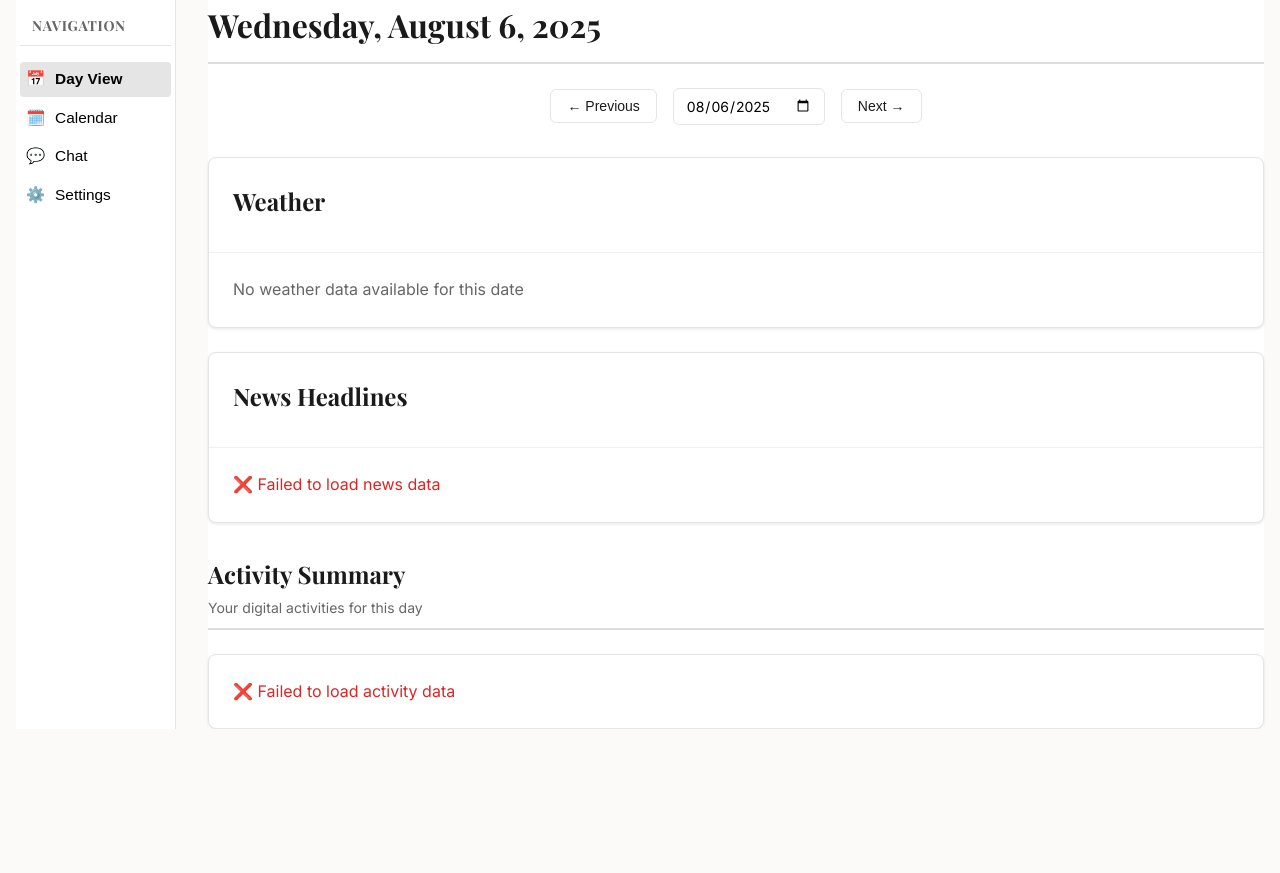
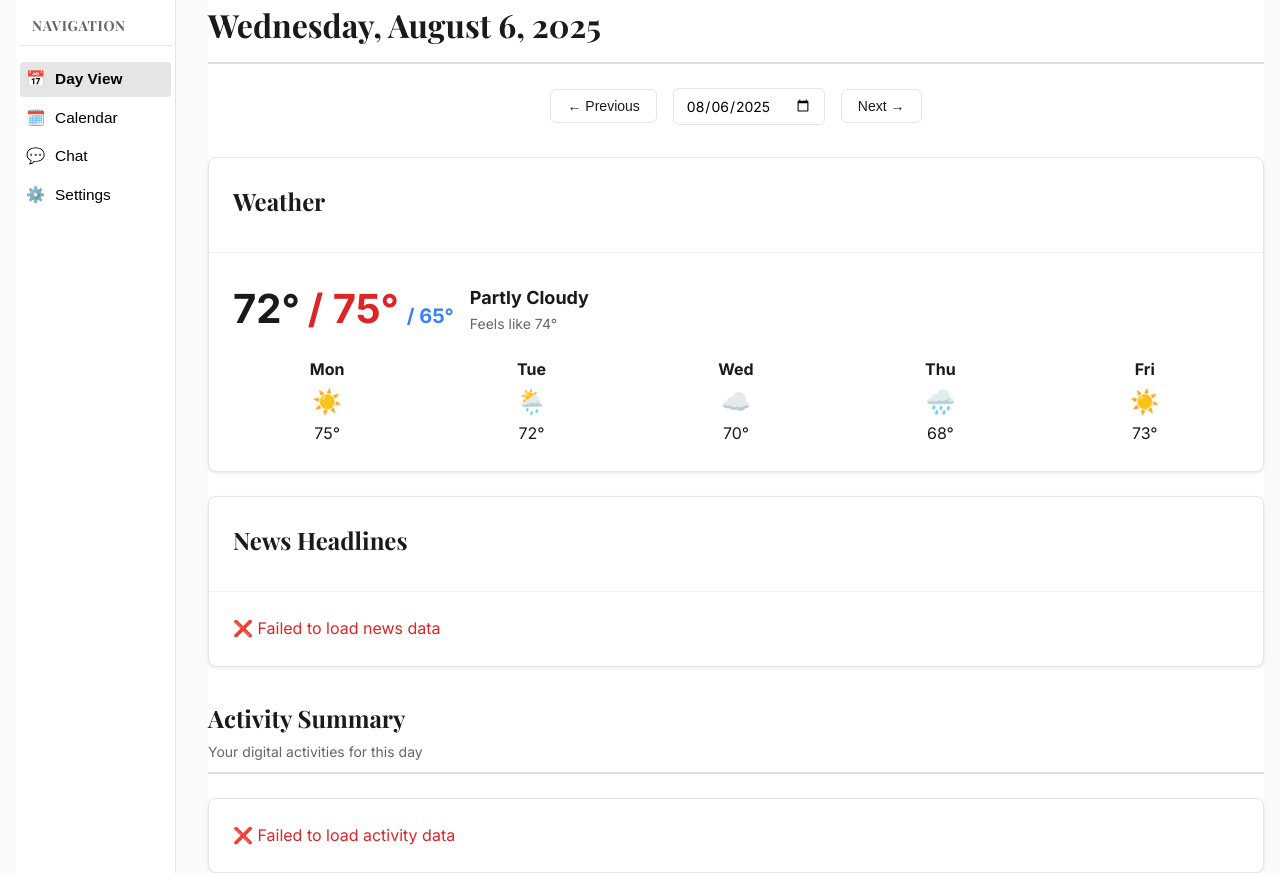
Before and after one commit to bbookman/new_lifeboard, a FastAPI app: page /simple in a window 1280 px wide. Shown: the part 247-1120 px from the top of the page. Before the commit the page ends 976 px from the top, so only its background shows below. Run offline with FastAPI, Linux system fonts and the light colour scheme; data comes from the database, SQL or seed files in the repository; data that the repository does not hold is empty; parts of the project's set-up code (start-up, migrations or seed data) failed here and were passed over; some libraries are stand-ins or nearby versions; some web fonts are replaced.

Commit message:
fixed weather mock

```diff
--- a/static/css/main.css
+++ b/static/css/main.css
@@ -187,6 +187,10 @@ h1, h2, h3, h4, h5, h6 {
     grid-template-columns: repeat(3, minmax(0, 1fr));
 }
 
+.grid-cols-5 {
+    grid-template-columns: repeat(5, minmax(0, 1fr));
+}
+
 /* Spacing utilities */
 .mt-4 { margin-top: 1rem; }
 .mt-6 { margin-top: 1.5rem; }
@@ -328,8 +332,9 @@ select:focus {
     display: flex;
     align-items: baseline;
     gap: 0.5rem;
-    font-size: 1.5rem;
+    font-size: 2.5rem;
     font-weight: 700;
+    color: #1a1a1a;
 }
 
 .temp-high {
@@ -374,6 +379,38 @@ select:focus {
     line-height: 1.4;
 }
 
+/* Weather forecast styling */
+.weather-forecast {
+    display: grid;
+    grid-template-columns: repeat(5, 1fr);
+    gap: 1rem;
+    margin-top: 1rem;
+    text-align: center;
+}
+
+.weather-forecast-day {
+    display: flex;
+    flex-direction: column;
+    align-items: center;
+    justify-content: space-between;
+    padding: 0.5rem;
+}
+
+.weather-day-name {
+    color: #1a1a1a;
+    font-weight: 700;
+}
+
+.weather-forecast-temp {
+    color: #1a1a1a;
+    font-size: 1rem;
+}
+
+.weather-condition {
+    color: #1a1a1a;
+    font-size: 1.125rem;
+}
+
 /* Responsive utilities */
 .justify-between {
     justify-content: space-between;
--- a/static/js/app.js
+++ b/static/js/app.js
@@ -191,8 +191,8 @@ const App = {
         // Update the header with current date
         this.updateDayViewHeader();
 
-        // Load weather data
-        this.loadWeatherData();
+        // Load weather data - COMMENTED OUT TO PRESERVE MOCK DATA
+        // this.loadWeatherData();
 
         // Load news data
         this.loadNewsData();
@@ -201,8 +201,8 @@ const App = {
         this.loadActivityData();
     },
 
-    // Load weather data
-    async loadWeatherData() {
+    // Load weather data - COMMENTED OUT TO PRESERVE MOCK DATA
+    /* async loadWeatherData() {
         const weatherContent = document.getElementById('weather-content');
         if (!weatherContent) return;
 
@@ -238,7 +238,7 @@ const App = {
             console.error('Failed to load weather data:', error);
             Utils.showError('weather-content', 'Failed to load weather data');
         }
-    },
+    }, */
 
     // Load news data
     async loadNewsData() {
--- a/static/simple.html
+++ b/static/simple.html
@@ -85,7 +85,46 @@
                                     <h3 class="card-title">Weather</h3>
                                 </div>
                                 <div class="card-content" id="weather-content">
-                                    <p class="text-muted">Loading weather data...</p>
+                                    <div class="weather-summary">
+                                        <div class="weather-main">
+                                            <div class="weather-temp">
+                                                <span>72°</span>
+                                                <span class="temp-high">/ 75°</span>
+                                                <span class="temp-low">/ 65°</span>
+                                            </div>
+                                            <div class="weather-desc">
+                                                <p class="font-bold weather-condition">Partly Cloudy</p>
+                                                <p class="text-sm text-muted">Feels like 74°</p>
+                                            </div>
+                                        </div>
+                                    </div>
+                                    <div class="grid grid-cols-5 gap-4 mt-4 text-center">
+                                        <div>
+                                            <p class="font-bold weather-day-name">Mon</p>
+                                            <p class="text-2xl">☀️</p>
+                                            <p class="text-sm weather-forecast-temp">75°</p>
+                                        </div>
+                                        <div>
+                                            <p class="font-bold weather-day-name">Tue</p>
+                                            <p class="text-2xl">🌦️</p>
+                                            <p class="text-sm weather-forecast-temp">72°</p>
+                                        </div>
+                                        <div>
+                                            <p class="font-bold weather-day-name">Wed</p>
+                                            <p class="text-2xl">☁️</p>
+                                            <p class="text-sm weather-forecast-temp">70°</p>
+                                        </div>
+                                        <div>
+                                            <p class="font-bold weather-day-name">Thu</p>
+                                            <p class="text-2xl">🌧️</p>
+                                            <p class="text-sm weather-forecast-temp">68°</p>
+                                        </div>
+                                        <div>
+                                            <p class="font-bold weather-day-name">Fri</p>
+                                            <p class="text-2xl">☀️</p>
+                                            <p class="text-sm weather-forecast-temp">73°</p>
+                                        </div>
+                                    </div>
                                 </div>
                             </div>
 
```
